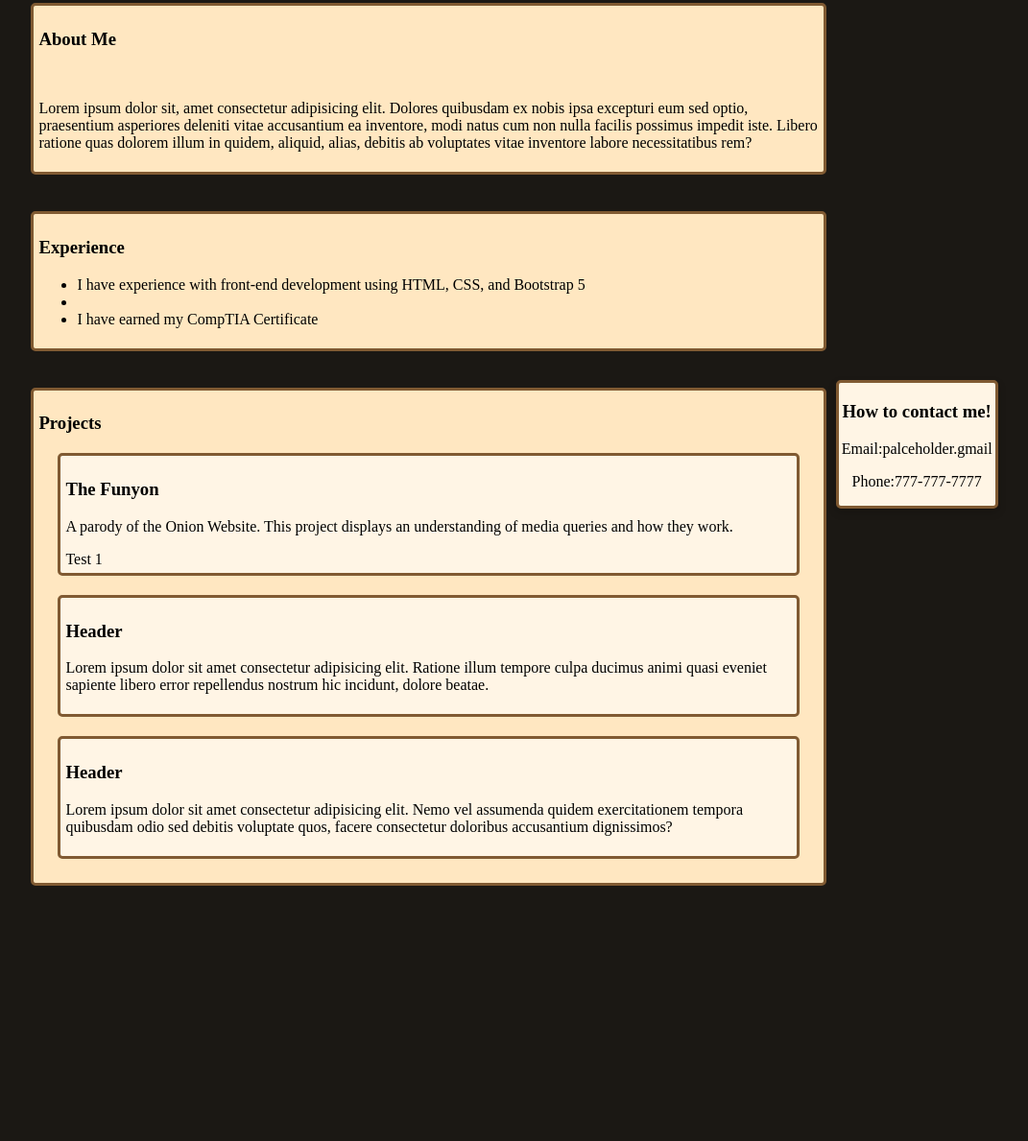
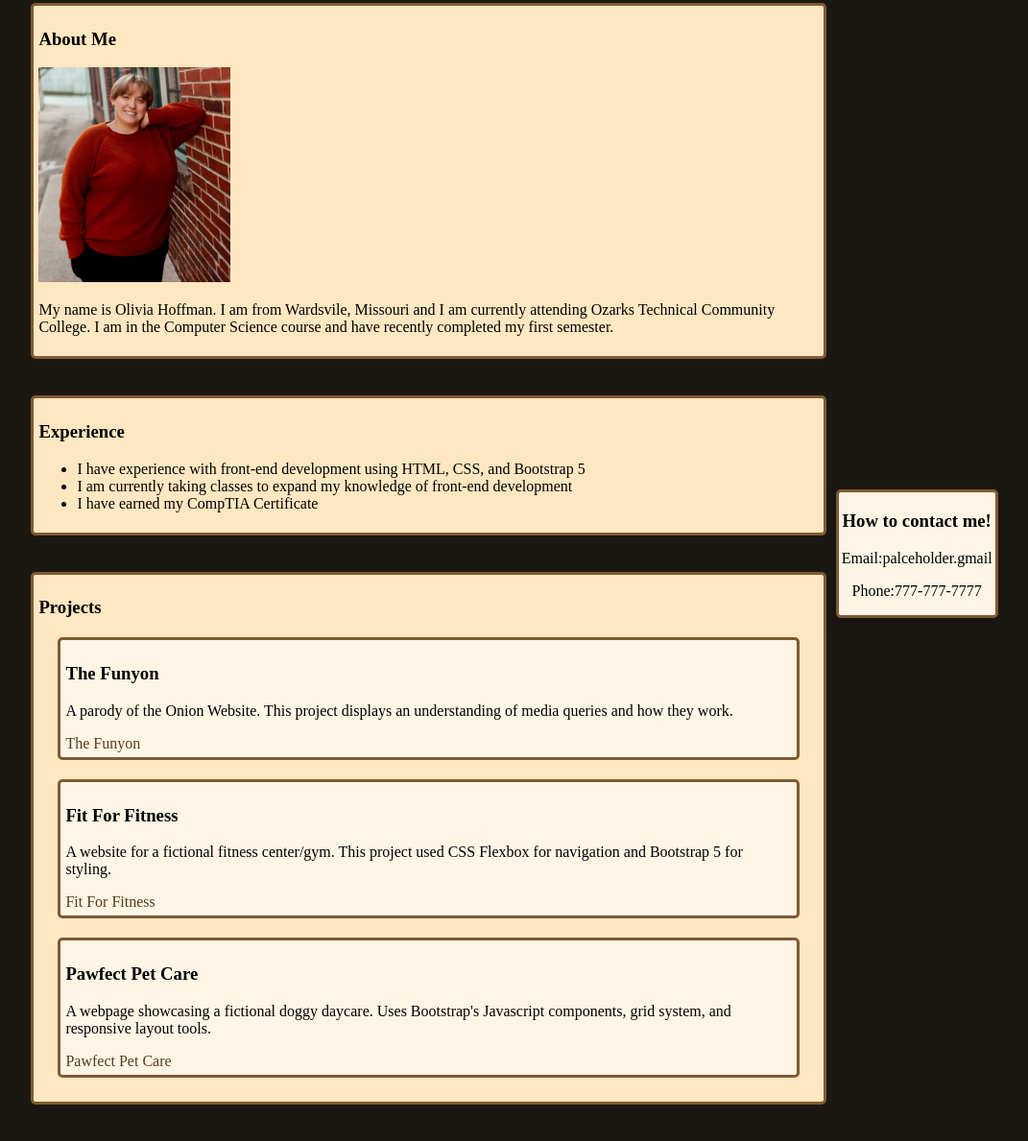
Before and after one commit to OliviaH-glitch/resumeProject, a plain HTML site: page index.html in a window 1280 px wide. Shown: the part 159-1348 px from the top of the page at 96% size, without its empty margins (112-1183 px from the left). Before the commit the page ends 1140 px from the top, so only its background shows below. Drawn offline with Linux system fonts and the light colour scheme.

Commit message:
final product almost complete. will add comments to code for readability

```diff
--- a/index.html
+++ b/index.html
@@ -11,8 +11,8 @@
 <body>
     <nav>
         <a href="index.html">Homepage</a>
+        <a href="formPage.html">Request Form</a>
         <a href="#pleaseLink">Contact Info</a>
-        <a href="formPage.html" target="_blank">Request Form</a>
     </nav>
 
 
@@ -23,13 +23,10 @@
                 <div class="displayTwo">
                     <section>
                         <h3>About Me</h3>
-                        <img>
-                        <p>Lorem ipsum dolor sit, amet consectetur adipisicing elit. Dolores quibusdam ex nobis ipsa
-                            excepturi eum sed optio, praesentium asperiores deleniti vitae accusantium ea inventore,
-                            modi
-                            natus cum non nulla facilis possimus impedit iste. Libero ratione quas dolorem illum in
-                            quidem,
-                            aliquid, alias, debitis ab voluptates vitae inventore labore necessitatibus rem?</p>
+                        <img src="mepicture.jpg" alt="A picture of me leaning against a brick wall" width="200" >
+                        <p>My name is Olivia Hoffman. I am from Wardsvile, Missouri and I am currently attending Ozarks
+                            Technical Community College. I am in the Computer Science course and have recently completed
+                            my first semester.</p>
                     </section>
 
                     <br>
@@ -38,7 +35,7 @@
                         <h3>Experience</h3>
                         <ul>
                             <li>I have experience with front-end development using HTML, CSS, and Bootstrap 5</li>
-                            <li></li>
+                            <li>I am currently taking classes to expand my knowledge of front-end development</li>
                             <li>I have earned my CompTIA Certificate</li>
                         </ul>
                     </section>
@@ -53,21 +50,23 @@
                         <h3>The Funyon</h3>
                         <p>A parody of the Onion Website. This project displays an understanding of media queries and
                             how they work.</p>
-                        <a href="https://oliviah-glitch.github.io/funyon/">Test 1</a>
+                        <a href="https://oliviah-glitch.github.io/funyon/" class="projectLinks">The Funyon</a>
                     </div>
 
                     <div class="projectInfo">
-                        <h3>Header</h3>
-                        <p>Lorem ipsum dolor sit amet consectetur adipisicing elit. Ratione illum tempore culpa ducimus
-                            animi quasi eveniet sapiente libero error repellendus nostrum hic incidunt, dolore beatae.
+                        <h3>Fit For Fitness</h3>
+                        <p>A website for a fictional fitness center/gym. This project used CSS Flexbox for navigation
+                            and Bootstrap 5 for styling.
                         </p>
+                        <a href="https://oliviah-glitch.github.io/FitForFitness/" class="projectLinks">Fit For
+                            Fitness</a>
                     </div>
                     <div class="projectInfo">
-                        <h3>Header</h3>
-                        <p>Lorem ipsum dolor sit amet consectetur adipisicing elit. Nemo vel assumenda quidem
-                            exercitationem
-                            tempora quibusdam odio sed debitis voluptate quos, facere consectetur doloribus accusantium
-                            dignissimos?</p>
+                        <h3>Pawfect Pet Care</h3>
+                        <p>A webpage showcasing a fictional doggy daycare. Uses Bootstrap's Javascript components, grid
+                            system, and responsive layout tools.</p>
+                        <a href="https://oliviah-glitch.github.io/pawfect-pet-care/" class="projectLinks">Pawfect Pet
+                            Care</a>
                     </div>
                 </section>
             </div>
--- a/styles.css
+++ b/styles.css
@@ -22,18 +22,19 @@ nav {
     position: sticky;
     top: 0;
     z-index: 10;
+    display: flex;
     text-align: center;
-
+    justify-content: space-around;
 }
 
 a {
-text-decoration: none;
-color:black;
+    text-decoration: none;
+    color: black;
 }
 
 a:hover {
     text-decoration: underline;
-color:rgb(49, 44, 37);
+    color: rgb(49, 44, 37);
 }
 
 
@@ -63,12 +64,22 @@ color:rgb(49, 44, 37);
     padding: 5px;
 }
 
+
 .fieldFormatter {
-    width:60%;
-display:flex;
-flex-direction: column;
-align-items: center;
-justify-content: center;
+    width: 70%;
+    display: flex;
+    flex-direction: column;
+    align-items: center;
+    justify-content: center;
+margin:100px;
+}
+
+fieldset {
+    border: 2px solid black;
+}
+
+.projectLinks {
+ color:rgb(87, 59, 30);
 }
 
 .rowCols {
```
Also changed, not shown: formPage.html (+2 -2 lines), image000000(1).jpg (added), mepicture.jpg (added).
